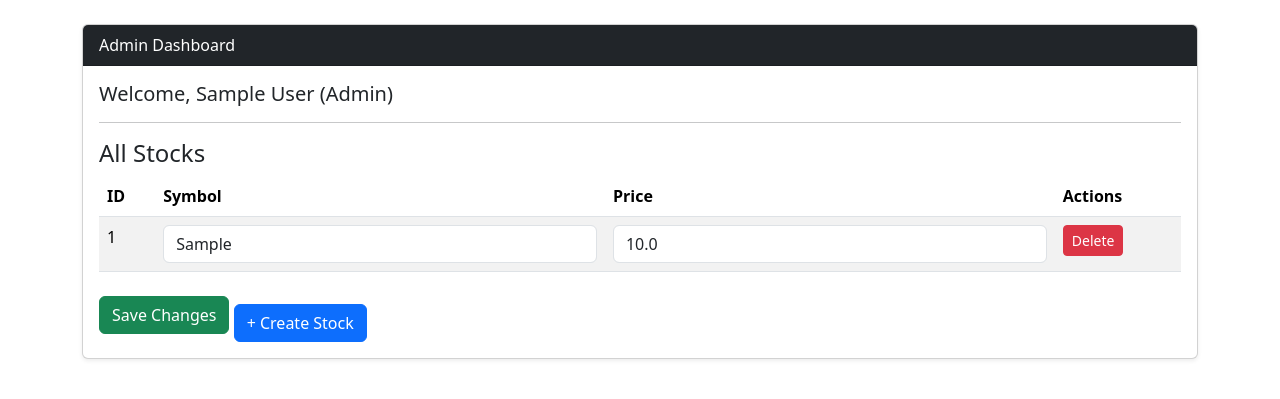
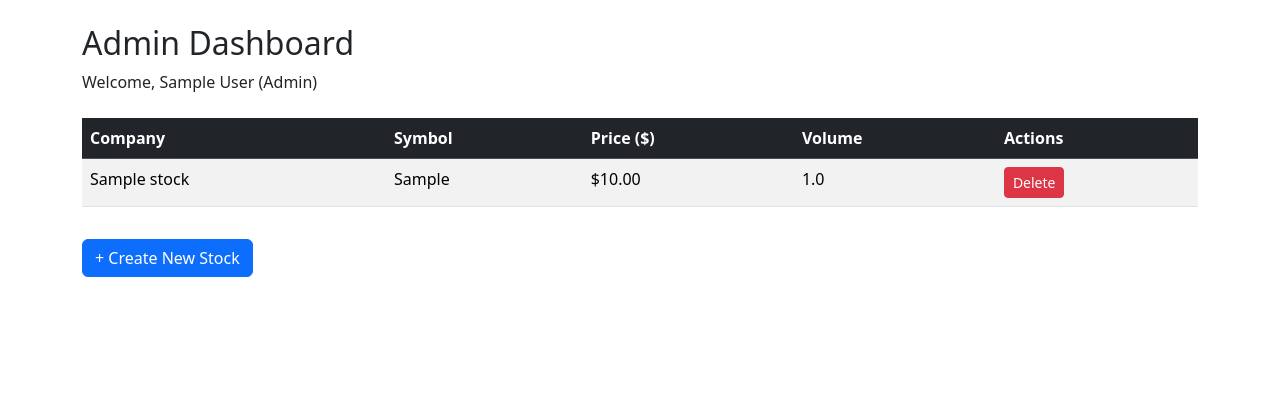
Before and after one commit to abhiyayi04/Trading-Platform-v2, a Flask app: page /admin in a window 1280 px wide. Shown: the part 56-455 px from the top of the page. Run offline with Flask 3, Linux system fonts and the light colour scheme; a user stored in the database is signed in; tables that the repository leaves empty hold one stand-in row (values such as "Sample post").

Commit message:
Implemented Price Generator and Add Stock Function

```diff
--- a/app.py
+++ b/app.py
@@ -5,10 +5,12 @@ from flask_login import (
     logout_user, login_required, current_user
 )
 from flask_bcrypt import Bcrypt
+from apscheduler.schedulers.background import BackgroundScheduler
+import atexit, os, random
 
 app = Flask(__name__)
 
-# Configuration
+# ---------------- Configuration ---------------- #
 app.config['SQLALCHEMY_DATABASE_URI'] = 'mysql+pymysql://root:Chikku04mysql@localhost/stock_trading_db2'
 app.config['SQLALCHEMY_TRACK_MODIFICATIONS'] = False
 app.config['SECRET_KEY'] = 'your-secret-key'
@@ -16,13 +18,12 @@ app.config['SECRET_KEY'] = 'your-secret-key'
 db = SQLAlchemy(app)
 bcrypt = Bcrypt(app)
 
-# Flask-Login setup
+# ---------------- Flask-Login setup ---------------- #
 login_manager = LoginManager()
 login_manager.init_app(app)
 login_manager.login_view = "login"
 
-
-# MODELS
+# ---------------- MODELS ---------------- #
 class User(UserMixin, db.Model):
     id = db.Column(db.Integer, primary_key=True)
     full_name = db.Column(db.String(250), nullable=False)
@@ -34,34 +35,55 @@ class User(UserMixin, db.Model):
 
     portfolio = db.relationship("Portfolio", backref="user", lazy=True)
 
-
 class Stock(db.Model):
     id = db.Column(db.Integer, primary_key=True)
+    company_name = db.Column(db.String(100), nullable=False)
     symbol = db.Column(db.String(10), nullable=False, unique=True)
     price = db.Column(db.Float, nullable=False)
-
+    volume = db.Column(db.Float, nullable=False)
 
 class Portfolio(db.Model):
     id = db.Column(db.Integer, primary_key=True)
     user_id = db.Column(db.Integer, db.ForeignKey("user.id"), nullable=False)
     stock_id = db.Column(db.Integer, db.ForeignKey("stock.id"), nullable=False)
-    quantity = db.Column(db.Integer, default=0)
+    quantity = db.Column(db.Float, default=0.0)
 
     stock = db.relationship("Stock")
 
-
-# Create tables
+# ---------------- Create tables ---------------- #
 with app.app_context():
     db.create_all()
 
-
-# Flask-Login user loader
+# ---------------- Flask-Login user loader ---------------- #
 @login_manager.user_loader
 def load_user(user_id):
     return User.query.get(int(user_id))
 
+# ---------------- RANDOM PRICE GENERATOR ---------------- #
+def update_price(current_price: float, drift: float = 0.0005) -> float:
+    """Simulates small random price fluctuations with a gentle upward drift."""
+    random_change = random.uniform(-0.01, 0.01) + drift
+    new_price = current_price * (1 + random_change)
+    return round(max(new_price, 0.01), 2)
 
-# AUTH ROUTES
+def update_all_stock_prices():
+    """Automatically updates all stock prices every 30s."""
+    with app.app_context():
+        for stock in Stock.query.all():
+            stock.price = update_price(stock.price)
+        db.session.commit()
+        print("✅ Stock prices updated")
+
+# Start scheduler only in the main reloader process
+scheduler = BackgroundScheduler(daemon=True)
+scheduler.add_job(func=update_all_stock_prices, trigger="interval", seconds=30)
+
+if not app.debug or os.environ.get("WERKZEUG_RUN_MAIN") == "true":
+    scheduler.start()
+
+atexit.register(lambda: scheduler.shutdown(wait=False))
+
+# ---------------- AUTH ROUTES ---------------- #
 @app.route("/register", methods=["GET", "POST"])
 def register():
     if request.method == "POST":
@@ -109,10 +131,8 @@ def login():
             login_user(user)
             flash("Logged in successfully!", "success")
             return redirect(url_for("home"))
-        else:
-            flash("Invalid credentials", "danger")
+        flash("Invalid credentials", "danger")
     return render_template("login.html")
-
 
 @app.route("/logout")
 @login_required
@@ -121,18 +141,13 @@ def logout():
     flash("You have been logged out.", "info")
     return redirect(url_for("login"))
 
-
-# ROLE-BASED LANDING
+# ---------------- ROLE-BASED LANDING ---------------- #
 @app.route("/")
 @login_required
 def home():
-    if current_user.role == "admin":
-        return redirect(url_for("admin_dashboard"))
-    else:
-        return redirect(url_for("portfolio"))
+    return redirect(url_for("admin_dashboard" if current_user.role == "admin" else "portfolio"))
 
-
-# CUSTOMER ROUTES
+# ---------------- CUSTOMER ROUTES ---------------- #
 @app.route("/market")
 @login_required
 def market():
@@ -142,16 +157,13 @@ def market():
     stocks = Stock.query.all()
     return render_template("market.html", stocks=stocks)
 
-
 @app.route("/portfolio")
 @login_required
 def portfolio():
     if current_user.role != "customer":
         flash("Unauthorized access.", "danger")
         return redirect(url_for("home"))
-    user = current_user
-    return render_template("portfolio.html", user=user)
-
+    return render_template("portfolio.html", user=current_user)
 
 # BUY STOCK
 @app.route("/buy/<int:stock_id>", methods=["POST"])
@@ -162,26 +174,27 @@ def buy_stock(stock_id):
         return redirect(url_for("home"))
 
     stock = Stock.query.get_or_404(stock_id)
-    user = current_user
-    qty = int(request.form["quantity"])
+    qty = float(request.form["quantity"])
     total_cost = stock.price * qty
 
-    if user.funds >= total_cost:
-        user.funds -= total_cost
-        portfolio = Portfolio.query.filter_by(user_id=user.id, stock_id=stock.id).first()
-        if portfolio:
-            portfolio.quantity += qty
+    if stock.volume < qty:
+        flash("Not enough stock volume available!", "danger")
+        return redirect(url_for("market"))
+
+    if current_user.funds >= total_cost:
+        current_user.funds -= total_cost
+        stock.volume -= qty
+        holding = Portfolio.query.filter_by(user_id=current_user.id, stock_id=stock.id).first()
+        if holding:
+            holding.quantity += qty
         else:
-            new_portfolio = Portfolio(user_id=user.id, stock_id=stock.id, quantity=qty)
-            db.session.add(new_portfolio)
-
+            db.session.add(Portfolio(user_id=current_user.id, stock_id=stock.id, quantity=qty))
         db.session.commit()
         flash("Stock bought successfully!", "success")
     else:
         flash("Not enough funds to buy this stock!", "danger")
 
     return redirect(url_for("market"))
-
 
 # SELL STOCK
 @app.route("/sell/<int:portfolio_id>", methods=["POST"])
@@ -191,33 +204,31 @@ def sell_stock(portfolio_id):
         flash("Unauthorized action.", "danger")
         return redirect(url_for("home"))
 
-    portfolio_item = Portfolio.query.get_or_404(portfolio_id)
-    user = current_user
-    qty = int(request.form["quantity"])
+    holding = Portfolio.query.get_or_404(portfolio_id)
+    qty = float(request.form["quantity"])
 
-    if portfolio_item.quantity >= qty:
-        portfolio_item.quantity -= qty
-        user.funds += portfolio_item.stock.price * qty
+    if holding.quantity < qty:
+        flash("Not enough shares to sell!", "danger")
+        return redirect(url_for("portfolio"))
 
-        if portfolio_item.quantity == 0:
-            db.session.delete(portfolio_item)
+    holding.quantity -= qty
+    holding.stock.volume += qty
+    current_user.funds += holding.stock.price * qty
 
-        db.session.commit()
-        flash("Stock sold successfully!", "success")
-    else:
-        flash("Not enough shares to sell!", "danger")
+    if holding.quantity <= 0:
+        db.session.delete(holding)
 
+    db.session.commit()
+    flash("Stock sold successfully!", "success")
     return redirect(url_for("portfolio"))
 
-
-@app.route("/funds")
+@app.route("/funds", methods=["GET"])
 @login_required
 def funds():
     if current_user.role != "customer":
         flash("Unauthorized access.", "danger")
         return redirect(url_for("home"))
     return render_template("funds.html")
-
 
 @app.route("/transactions")
 @login_required
@@ -227,18 +238,15 @@ def transactions():
         return redirect(url_for("home"))
     return render_template("transactions.html")
 
-
 @app.route("/profile")
 @login_required
 def profile():
     if current_user.role == "customer":
         return render_template("profile.html", user=current_user)
-    elif current_user.role == "admin":
+    if current_user.role == "admin":
         return render_template("admin_profile.html", user=current_user)
-    else:
-        flash("Unauthorized access.", "danger")
-        return redirect(url_for("home"))
-
+    flash("Unauthorized access.", "danger")
+    return redirect(url_for("home"))
 
 @app.route("/settings")
 @login_required
@@ -248,8 +256,7 @@ def settings():
         return redirect(url_for("home"))
     return render_template("settings.html")
 
-
-# ADMIN ROUTES
+# ---------------- ADMIN ROUTES ---------------- #
 @app.route("/admin")
 @login_required
 def admin_dashboard():
@@ -266,17 +273,45 @@ def update_stocks():
         flash("Unauthorized access.", "danger")
         return redirect(url_for("home"))
 
-    stocks = Stock.query.all()
-    for stock in stocks:
-        symbol_field = f"symbol_{stock.id}"
-        price_field = f"price_{stock.id}"
-        if symbol_field in request.form and price_field in request.form:
-            stock.symbol = request.form[symbol_field]
-            stock.price = float(request.form[price_field])
+    for stock in Stock.query.all():
+        fields = {
+            "company_name": request.form.get(f"company_name_{stock.id}"),
+            "symbol": request.form.get(f"symbol_{stock.id}"),
+            "price": request.form.get(f"price_{stock.id}"),
+            "volume": request.form.get(f"volume_{stock.id}")
+        }
+        if fields["company_name"]: stock.company_name = fields["company_name"]
+        if fields["symbol"]:       stock.symbol = fields["symbol"].upper().strip()
+        if fields["price"] is not None:  stock.price = float(fields["price"])
+        if fields["volume"] is not None: stock.volume = float(fields["volume"])
+
     db.session.commit()
     flash("Stocks updated successfully!", "success")
     return redirect(url_for("admin_dashboard"))
 
+@app.route("/admin/create-stock", methods=["GET", "POST"])
+@login_required
+def create_stock():
+    if current_user.role != "admin":
+        flash("Unauthorized access.", "danger")
+        return redirect(url_for("home"))
+
+    if request.method == "POST":
+        company_name = request.form["company_name"]
+        symbol = request.form["symbol"].upper().strip()
+        price = float(request.form["price"])
+        volume = float(request.form["volume"])
+
+        if Stock.query.filter_by(symbol=symbol).first():
+            flash("Stock symbol already exists!", "danger")
+            return redirect(url_for("create_stock"))
+
+        db.session.add(Stock(company_name=company_name, symbol=symbol, price=price, volume=volume))
+        db.session.commit()
+        flash("Stock created successfully!", "success")
+        return redirect(url_for("admin_dashboard"))
+
+    return render_template("create_stock.html")
 
 @app.route("/admin/delete-stock/<int:stock_id>", methods=["POST"])
 @login_required
@@ -291,25 +326,6 @@ def delete_stock(stock_id):
     flash("Stock deleted successfully!", "success")
     return redirect(url_for("admin_dashboard"))
 
-@app.route("/admin/create-stock", methods=["GET", "POST"])
-@login_required
-def create_stock():
-    if current_user.role != "admin":
-        flash("Unauthorized access.", "danger")
-        return redirect(url_for("home"))
-
-    if request.method == "POST":
-        symbol = request.form["symbol"]
-        price = float(request.form["price"])
-        new_stock = Stock(symbol=symbol, price=price)
-        db.session.add(new_stock)
-        db.session.commit()
-        flash("Stock created successfully!", "success")
-        return redirect(url_for("admin_dashboard"))
-
-    return render_template("create_stock.html")
-
-
 @app.route("/admin/change-market", methods=["GET", "POST"])
 @login_required
 def change_market():
@@ -318,6 +334,5 @@ def change_market():
         return redirect(url_for("home"))
     return render_template("change_market.html")
 
-
 if __name__ == "__main__":
     app.run(debug=True)
--- a/templates/admin_dashboard.html
+++ b/templates/admin_dashboard.html
@@ -1,49 +1,34 @@
 {% extends "base.html" %}
 {% block content %}
-<div class="card shadow-sm">
-  <div class="card-header bg-dark text-white">
-    Admin Dashboard
-  </div>
-  <div class="card-body">
-    <h5>Welcome, {{ current_user.name }} (Admin)</h5>
-    <hr>
+<h2>Admin Dashboard</h2>
+<p>Welcome, {{ current_user.name }} (Admin)</p>
 
-    <h4>All Stocks</h4>
-    <form method="POST" action="{{ url_for('update_stocks') }}">
-      <table class="table table-striped">
-        <thead>
+<table class="table table-striped mt-4">
+  <thead class="table-dark">
     <tr>
-            <th>ID</th>
+      <th>Company</th>
       <th>Symbol</th>
-            <th>Price</th>
+      <th>Price ($)</th>
+      <th>Volume</th>
       <th>Actions</th>
     </tr>
   </thead>
   <tbody>
     {% for stock in stocks %}
     <tr>
-            <td>{{ stock.id }}</td>
+      <td>{{ stock.company_name }}</td>
+      <td>{{ stock.symbol }}</td>
+      <td>${{ "%.2f"|format(stock.price) }}</td>
+      <td>{{ stock.volume }}</td>
       <td>
-              <input type="text" name="symbol_{{ stock.id }}" value="{{ stock.symbol }}" class="form-control" required>
-            </td>
-            <td>
-              <input type="number" step="0.01" name="price_{{ stock.id }}" value="{{ stock.price }}" class="form-control" required>
-            </td>
-            <td>
-              <!-- Delete button -->
         <form action="{{ url_for('delete_stock', stock_id=stock.id) }}" method="POST" style="display:inline;">
-                <button type="submit" class="btn btn-danger btn-sm"
-                  onclick="return confirm('Are you sure you want to delete this stock?');">Delete</button>
+          <button type="submit" class="btn btn-danger btn-sm">Delete</button>
         </form>
       </td>
     </tr>
     {% endfor %}
   </tbody>
 </table>
-      <button type="submit" class="btn btn-success">Save Changes</button>
-    </form>
 
-    <a href="{{ url_for('create_stock') }}" class="btn btn-primary mt-3">+ Create Stock</a>
-  </div>
-</div>
+<a href="{{ url_for('create_stock') }}" class="btn btn-primary mt-3">+ Create New Stock</a>
 {% endblock %}
```
Also changed, not shown: templates/create_stock.html (+19 -7 lines), templates/market.html (+19 -33 lines). Lines whose indentation alone changed are shown as unchanged.
